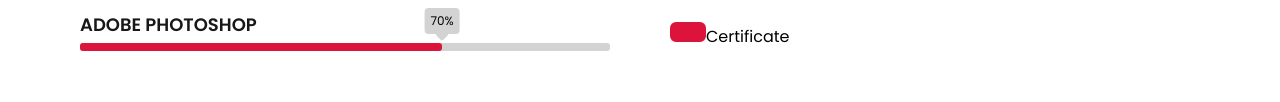
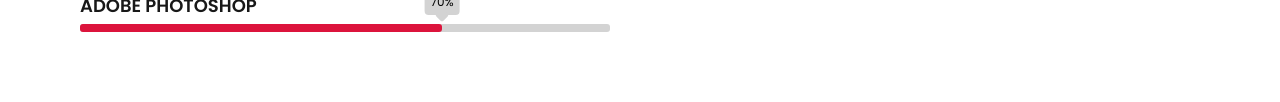
Before and after one commit to ashish-2106/myportfolio.github.io, a plain HTML site: page index.html in a window 1280 px wide. Shown: the part 2749-2851 px from the top of the page. Drawn offline with nearby package versions, Linux system fonts and the light colour scheme.

Commit message:
Update index.html

```diff
--- a/index.html
+++ b/index.html
@@ -225,10 +225,9 @@
                 </div>
               </div>
 
-              <div data-aos="zoom-in">
+              <!-- <div data-aos="zoom-in">
                 <a href="images/AARUSH Workshop.pdf"></a>Certificate</a>
-
-              </div>
+                 </div> -->
 
             </div>
           </section>
```
